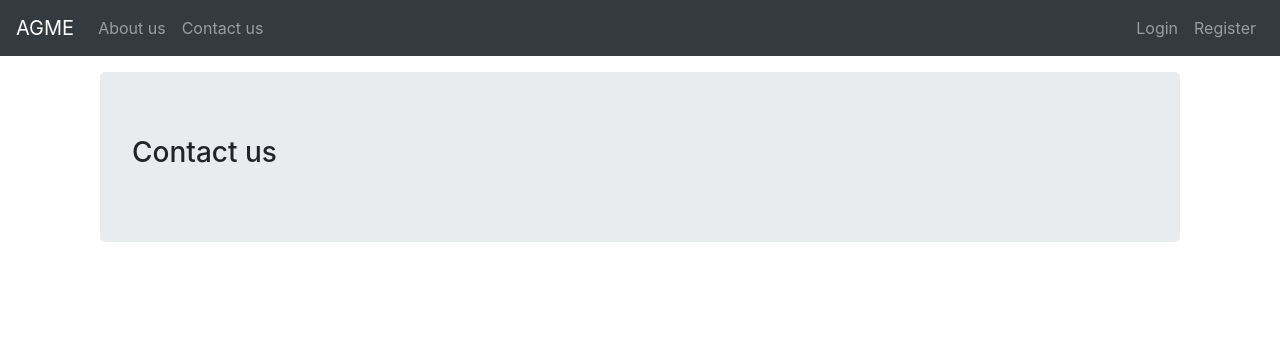
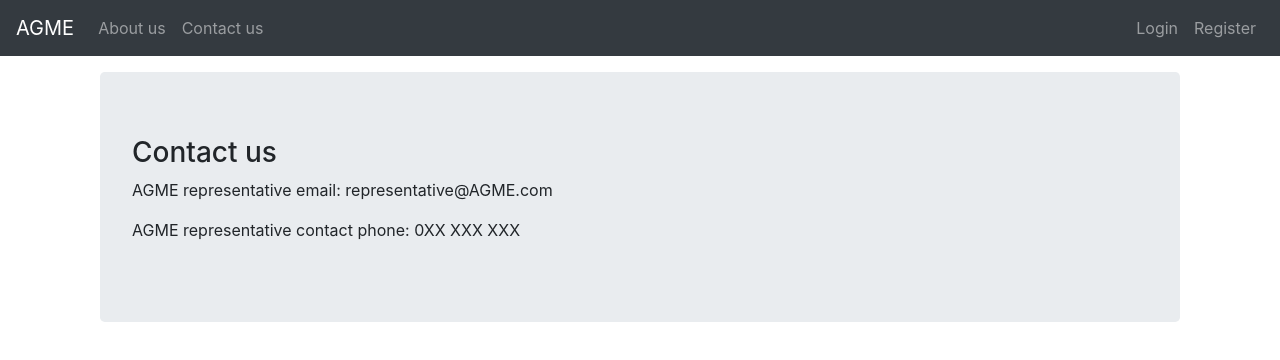
Before and after one commit to RMIT-SEPT/majorproject-8-mon-17-30-1, a React (Create React App) app in the folder FrontEnd/sept-react-frontend/: page /contact in a window 1280 px wide. Shown: the top 360 px of the page. Built offline with nearby package versions, Linux system fonts and the light colour scheme.

Commit message:
added contact us basic template

```diff
--- a/FrontEnd/sept-react-frontend/src/component/contact.js
+++ b/FrontEnd/sept-react-frontend/src/component/contact.js
@@ -11,6 +11,8 @@ export default class Contact extends Component {
       <div className="container">
         <header className="jumbotron">
           <h3>Contact us</h3>
+          <p>AGME representative email: representative@AGME.com</p>
+          <p>AGME representative contact phone: 0XX XXX XXX</p>
         </header>
       </div>
     );
```
